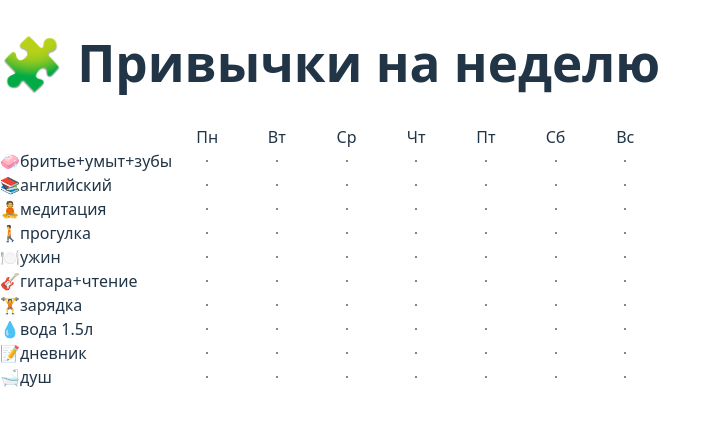
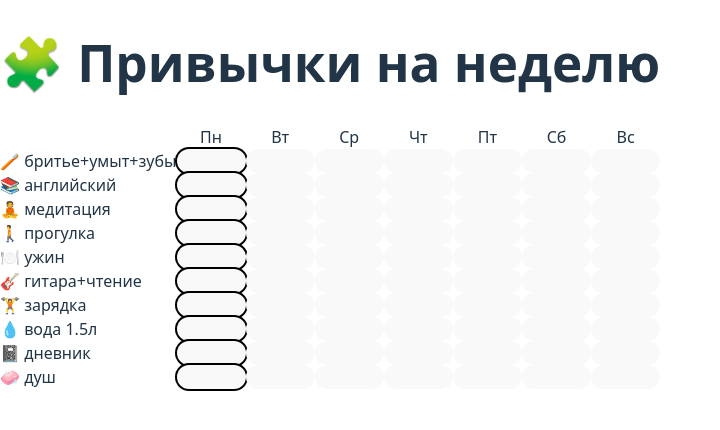
Before and after one commit to vveed-vi/lifequest-webapp, a React (Vite) app: page / in a window 1280 px wide. Shown: the top 430 px of the page, without its empty margins (0-720 px from the left). Built offline with nearby package versions, Linux system fonts and the light colour scheme.

Commit message:
💄 обновлён визуал трекера привычек на неделю

```diff
--- a/src/HabitTracker.tsx
+++ b/src/HabitTracker.tsx
@@ -1,82 +1,88 @@
 import { useEffect, useState } from 'react'
 
 const HABITS = [
-  { name: 'бритье+умыт+зубы', icon: '🧼' },
-  { name: 'английский', icon: '📚' },
-  { name: 'медитация', icon: '🧘' },
-  { name: 'прогулка', icon: '🚶' },
-  { name: 'ужин', icon: '🍽️' },
-  { name: 'гитара+чтение', icon: '🎸' },
-  { name: 'зарядка', icon: '🏋️' },
-  { name: 'вода 1.5л', icon: '💧' },
-  { name: 'дневник', icon: '📝' },
-  { name: 'душ', icon: '🛁' }
+  ['🪥', 'бритье+умыт+зубы'],
+  ['📚', 'английский'],
+  ['🧘', 'медитация'],
+  ['🚶', 'прогулка'],
+  ['🍽️', 'ужин'],
+  ['🎸', 'гитара+чтение'],
+  ['🏋️', 'зарядка'],
+  ['💧', 'вода 1.5л'],
+  ['📓', 'дневник'],
+  ['🧼', 'душ'],
 ]
 
-const WEEK_DAYS = ['Пн', 'Вт', 'Ср', 'Чт', 'Пт', 'Сб', 'Вс']
+const WEEKDAYS = ['Пн', 'Вт', 'Ср', 'Чт', 'Пт', 'Сб', 'Вс']
 
-function getWeekKey(index: number) {
-  const baseDate = new Date('2025-05-19')
-  const day = new Date(baseDate)
-  day.setDate(baseDate.getDate() + index)
-  return day.toISOString().slice(0, 10)
+function getWeekKey() {
+  const d = new Date()
+  const monday = new Date(d.setDate(d.getDate() - ((d.getDay() + 6) % 7)))
+  return monday.toISOString().slice(0, 10)
 }
 
 function HabitTracker() {
-  const [data, setData] = useState<{ [date: string]: { [habit: string]: boolean } }>({})
+  const [data, setData] = useState<{ [week: string]: { [habit: string]: boolean[] } }>({})
+  const weekKey = getWeekKey()
+  const today = new Date().getDay() || 7 // 1=Пн, 7=Вс
 
   useEffect(() => {
-    const raw = localStorage.getItem('habits')
+    const raw = localStorage.getItem('habit_week_data')
     if (raw) setData(JSON.parse(raw))
   }, [])
 
   useEffect(() => {
-    localStorage.setItem('habits', JSON.stringify(data))
+    localStorage.setItem('habit_week_data', JSON.stringify(data))
   }, [data])
 
-  const toggleHabit = (habit: string, date: string) => {
+  const toggle = (habit: string, dayIdx: number) => {
     setData(prev => {
-      const dayData = prev[date] || {}
+      const week = prev[weekKey] || {}
+      const days = week[habit] || Array(7).fill(false)
+      days[dayIdx] = !days[dayIdx]
       return {
         ...prev,
-        [date]: {
-          ...dayData,
-          [habit]: !dayData[habit]
+        [weekKey]: {
+          ...week,
+          [habit]: days
         }
       }
     })
   }
 
   return (
-    <div className="min-h-screen bg-gray-950 text-white p-4">
+    <div className="min-h-screen bg-gray-900 text-white p-4 flex justify-center items-start">
+      <div className="w-full max-w-3xl">
         <h1 className="text-3xl font-bold mb-6">🧩 Привычки на неделю</h1>
-      <div className="grid grid-cols-[auto_repeat(7,_minmax(0,_1fr))] gap-4 text-center items-center">
+        <div className="grid grid-cols-[auto_repeat(7,minmax(2rem,1fr))] gap-3">
           <div></div>
-        {WEEK_DAYS.map((d, i) => (
-          <div key={i} className="font-semibold text-sm text-gray-300">{d}</div>
+          {WEEKDAYS.map(day => (
+            <div key={day} className="text-center font-bold">{day}</div>
           ))}
-
-        {HABITS.map(habit => (
+          {HABITS.map(([icon, name]) => (
             <>
-            <div key={habit.name} className="flex items-center gap-2 justify-start">
-              <span>{habit.icon}</span>
-              <span>{habit.name}</span>
-            </div>
-            {WEEK_DAYS.map((_, i) => {
-              const dateKey = getWeekKey(i)
-              const done = data[dateKey]?.[habit.name] || false
+              <div key={name} className="flex items-center gap-2 whitespace-nowrap">{icon} {name}</div>
+              {WEEKDAYS.map((_, i) => {
+                const checked = data?.[weekKey]?.[name]?.[i] ?? false
+                const todayIdx = today - 1
+                const isToday = i === todayIdx
                 return (
-                <div
-                  key={dateKey + habit.name}
-                  onClick={() => toggleHabit(habit.name, dateKey)}
-                  className={`cursor-pointer w-6 h-6 rounded-full mx-auto border border-gray-500 flex items-center justify-center ${done ? 'bg-orange-500' : 'bg-gray-700'}`}
-                ></div>
+                  <button
+                    key={i}
+                    onClick={() => toggle(name, i)}
+                    className={`rounded-full w-6 h-6 flex items-center justify-center transition ${
+                      checked ? 'bg-orange-500' : 'bg-gray-800'
+                    } ${isToday ? 'ring-2 ring-yellow-400' : ''}`}
+                  >
+                    {checked ? '🔥' : ''}
+                  </button>
                 )
               })}
             </>
           ))}
         </div>
       </div>
+    </div>
   )
 }
 
```
Lines whose indentation alone changed are shown as unchanged.
